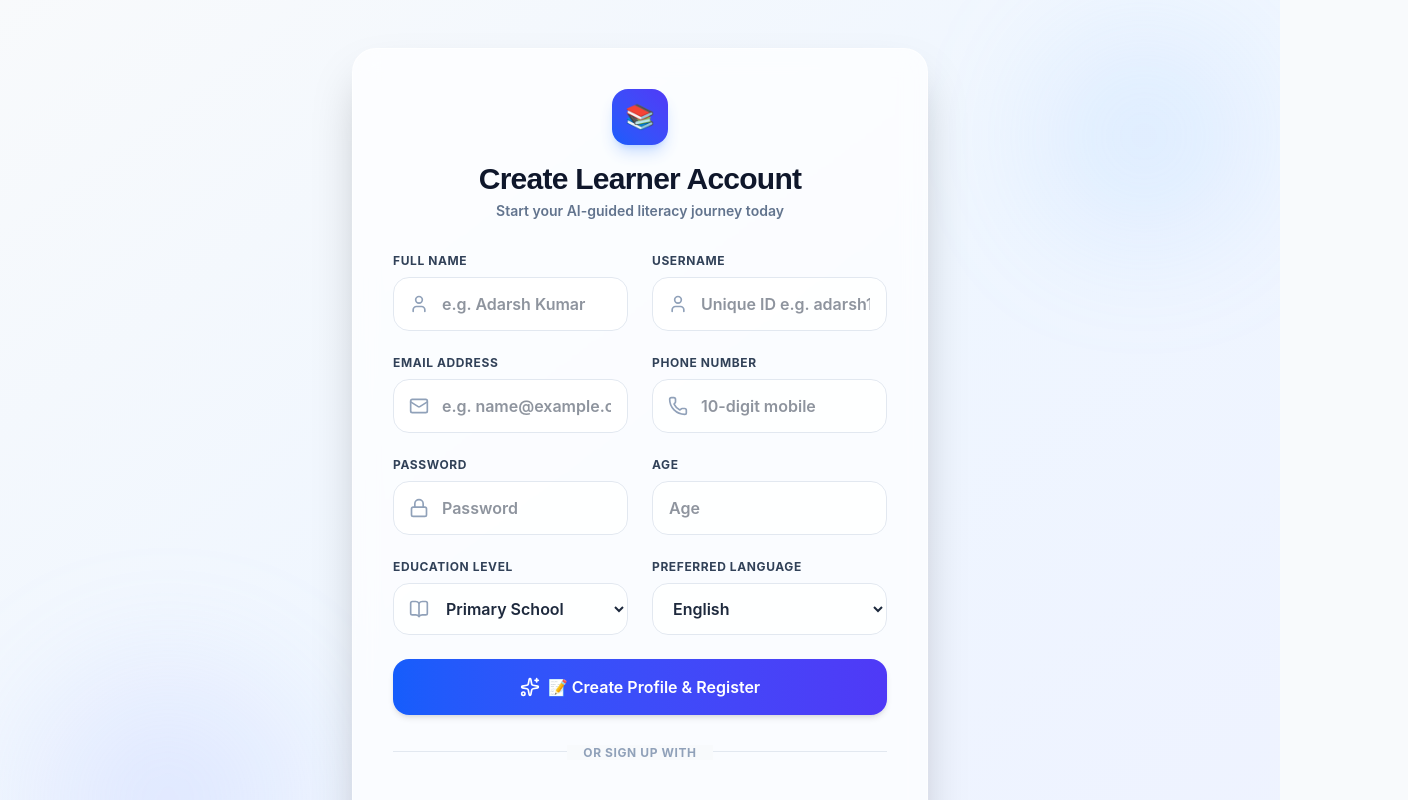
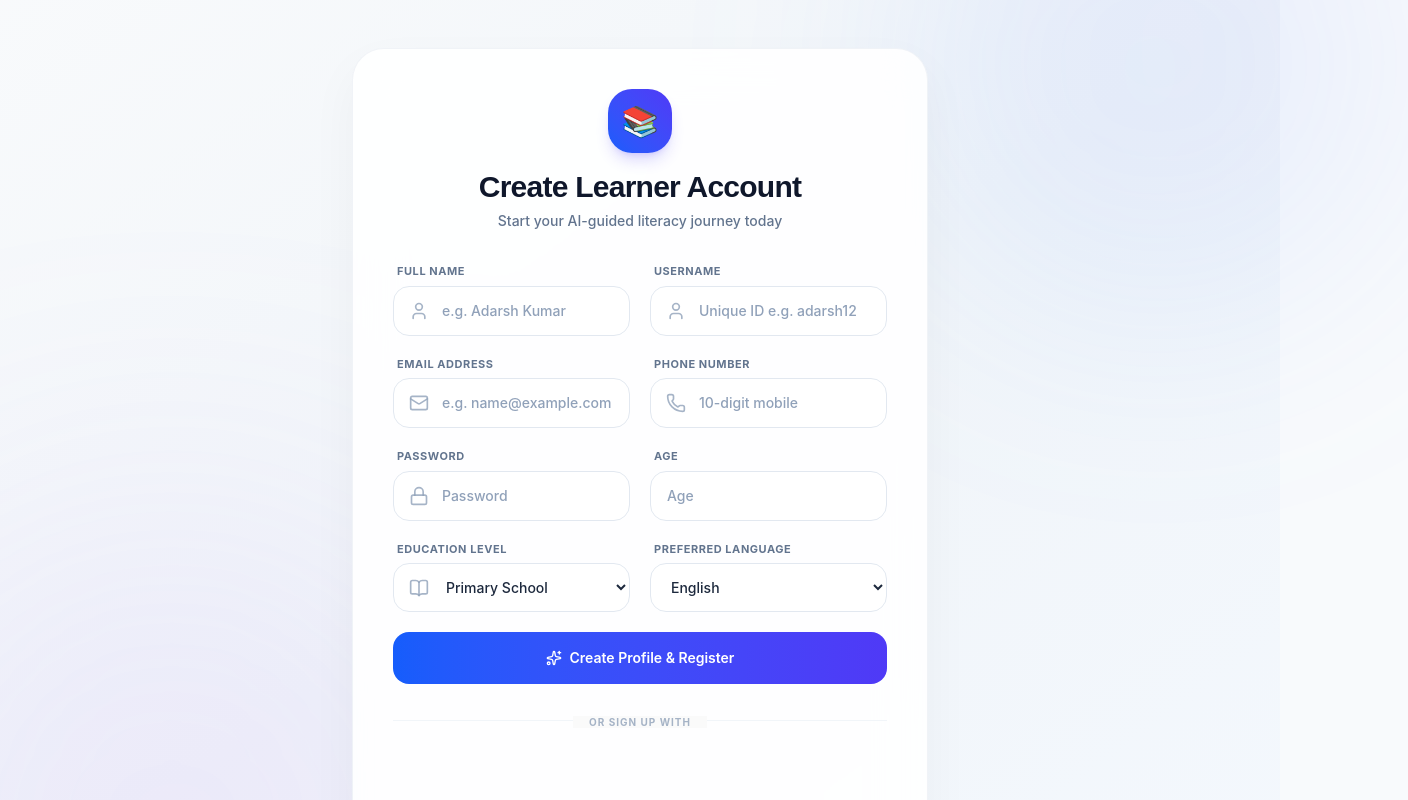
Before and after one commit to Adarshhackology/AI-Powered-Literacy-Assistant-for-Neo-Learners_Jun_2026, a React (Vite) app in the folder frontend/: page /register in a window 1280 px wide. Shown: the top 800 px of the page, 1408 px wide, since content can reach past the window. Built offline with nearby package versions, Linux system fonts and the light colour scheme.

Commit message:
Revamp Login and Register pages with premium glassmorphism styling

```diff
--- a/frontend/src/pages/Register.tsx
+++ b/frontend/src/pages/Register.tsx
@@ -74,35 +74,39 @@ export default function Register() {
   };
 
   return (
-    <div className="min-h-screen flex flex-col justify-center items-center bg-gradient-to-br from-slate-50 via-blue-50 to-indigo-50 py-12 px-4 relative">
-      <div className="absolute top-10 right-10 w-48 h-48 bg-blue-300/20 rounded-full blur-3xl pointer-events-none" />
-      <div className="absolute bottom-10 left-10 w-64 h-64 bg-indigo-300/20 rounded-full blur-3xl pointer-events-none" />
+    <div className="min-h-screen flex flex-col justify-center items-center bg-gradient-to-br from-slate-50 via-slate-100 to-blue-50/50 py-12 px-4 relative font-inter">
+      {/* Decorative Radial Background Lights */}
+      <div className="absolute top-[-20%] right-[-10%] w-[500px] h-[500px] bg-gradient-to-tr from-blue-400/10 to-indigo-400/10 rounded-full blur-[120px] pointer-events-none" />
+      <div className="absolute bottom-[-20%] left-[-10%] w-[600px] h-[600px] bg-gradient-to-br from-violet-400/10 to-purple-400/10 rounded-full blur-[140px] pointer-events-none" />
 
-      <div className="backdrop-blur-md bg-white/70 border border-white/60 p-8 md:p-10 rounded-3xl shadow-2xl w-full max-w-xl relative z-10 transition-all">
-        {/* Header */}
+      <div className="backdrop-blur-xl bg-white/90 border border-slate-200/50 p-8 md:p-10 rounded-[32px] shadow-[0_20px_50px_rgba(0,0,0,0.04)] hover:shadow-[0_20px_50px_rgba(99,102,241,0.06)] w-full max-w-xl relative z-10 transition-all duration-300">
+        {/* Header / Logo */}
         <div className="text-center mb-8">
-          <div className="w-14 h-14 bg-gradient-to-tr from-blue-600 to-indigo-600 rounded-2xl flex items-center justify-center mx-auto mb-4 shadow-lg shadow-blue-500/25">
-            <span className="text-2xl">📚</span>
+          <div className="w-16 h-16 bg-gradient-to-tr from-blue-600 to-indigo-600 rounded-3xl flex items-center justify-center mx-auto mb-4 shadow-lg shadow-indigo-600/20 transition-all hover:scale-105 duration-300">
+            <span className="text-3xl leading-none">📚</span>
           </div>
-          <h1 className="text-3xl font-extrabold text-slate-900 tracking-tight">Create Learner Account</h1>
-          <p className="text-slate-500 font-semibold text-sm mt-1">Start your AI-guided literacy journey today</p>
+          <h1 className="text-3xl font-extrabold text-slate-900 tracking-tight font-poppins">Create Learner Account</h1>
+          <p className="text-slate-500 font-medium text-sm mt-1.5">Start your AI-guided literacy journey today</p>
         </div>
 
+        {/* Errors */}
         {error && (
-          <div className="bg-amber-50 border border-amber-100 text-amber-800 rounded-2xl px-4 py-3.5 mb-6 text-xs font-semibold">
-            ⚠️ {error}
+          <div className="bg-amber-50/50 border border-amber-100/80 text-amber-800 rounded-2xl px-4 py-3.5 mb-6 text-xs font-semibold flex items-start gap-2">
+            <span className="text-sm leading-none mt-0.5">⚠️</span>
+            <span>{error}</span>
           </div>
         )}
 
-        <form onSubmit={handleRegister} className="space-y-6">
-          <div className="grid grid-cols-1 md:grid-cols-2 gap-6">
-            <div className="space-y-2">
-              <label className="block text-xs font-bold text-slate-700 uppercase tracking-wider">Full Name</label>
+        {/* Input Form */}
+        <form onSubmit={handleRegister} className="space-y-5">
+          <div className="grid grid-cols-1 md:grid-cols-2 gap-5">
+            <div className="space-y-1.5">
+              <label className="block text-[11px] font-bold text-slate-500 uppercase tracking-wider pl-1">Full Name</label>
               <div className="relative">
-                <User className="absolute left-4 top-1/2 -translate-y-1/2 w-5 h-5 text-slate-400" />
+                <User className="absolute left-4 top-1/2 -translate-y-1/2 w-5 h-5 text-slate-400/80" />
                 <input
                   type="text"
-                  className="w-full pl-12 pr-4 py-3.5 bg-white/80 border border-slate-200 rounded-2xl text-slate-800 focus:outline-none focus:ring-4 focus:ring-blue-500/10 focus:border-blue-500 transition-all font-semibold"
+                  className="w-full pl-12 pr-4 py-3.5 bg-white border border-slate-200 rounded-2xl text-slate-800 focus:outline-none focus:ring-4 focus:ring-indigo-500/5 focus:border-indigo-500 transition-all duration-200 font-medium text-sm placeholder:text-slate-400"
                   value={name}
                   onChange={(e) => setName(e.target.value)}
                   placeholder="e.g. Adarsh Kumar"
@@ -111,13 +115,13 @@ export default function Register() {
               </div>
             </div>
 
-            <div className="space-y-2">
-              <label className="block text-xs font-bold text-slate-700 uppercase tracking-wider">Username</label>
+            <div className="space-y-1.5">
+              <label className="block text-[11px] font-bold text-slate-500 uppercase tracking-wider pl-1">Username</label>
               <div className="relative">
-                <User className="absolute left-4 top-1/2 -translate-y-1/2 w-5 h-5 text-slate-400" />
+                <User className="absolute left-4 top-1/2 -translate-y-1/2 w-5 h-5 text-slate-400/80" />
                 <input
                   type="text"
-                  className="w-full pl-12 pr-4 py-3.5 bg-white/80 border border-slate-200 rounded-2xl text-slate-800 focus:outline-none focus:ring-4 focus:ring-blue-500/10 focus:border-blue-500 transition-all font-semibold"
+                  className="w-full pl-12 pr-4 py-3.5 bg-white border border-slate-200 rounded-2xl text-slate-800 focus:outline-none focus:ring-4 focus:ring-indigo-500/5 focus:border-indigo-500 transition-all duration-200 font-medium text-sm placeholder:text-slate-400"
                   value={username}
                   onChange={(e) => setUsername(e.target.value)}
                   placeholder="Unique ID e.g. adarsh12"
@@ -126,13 +130,13 @@ export default function Register() {
               </div>
             </div>
 
-            <div className="space-y-2">
-              <label className="block text-xs font-bold text-slate-700 uppercase tracking-wider">Email Address</label>
+            <div className="space-y-1.5">
+              <label className="block text-[11px] font-bold text-slate-500 uppercase tracking-wider pl-1">Email Address</label>
               <div className="relative">
-                <Mail className="absolute left-4 top-1/2 -translate-y-1/2 w-5 h-5 text-slate-400" />
+                <Mail className="absolute left-4 top-1/2 -translate-y-1/2 w-5 h-5 text-slate-400/80" />
                 <input
                   type="email"
-                  className="w-full pl-12 pr-4 py-3.5 bg-white/80 border border-slate-200 rounded-2xl text-slate-800 focus:outline-none focus:ring-4 focus:ring-blue-500/10 focus:border-blue-500 transition-all font-semibold"
+                  className="w-full pl-12 pr-4 py-3.5 bg-white border border-slate-200 rounded-2xl text-slate-800 focus:outline-none focus:ring-4 focus:ring-indigo-500/5 focus:border-indigo-500 transition-all duration-200 font-medium text-sm placeholder:text-slate-400"
                   value={email}
                   onChange={(e) => setEmail(e.target.value)}
                   placeholder="e.g. name@example.com"
@@ -141,13 +145,13 @@ export default function Register() {
               </div>
             </div>
 
-            <div className="space-y-2">
-              <label className="block text-xs font-bold text-slate-700 uppercase tracking-wider">Phone Number</label>
+            <div className="space-y-1.5">
+              <label className="block text-[11px] font-bold text-slate-500 uppercase tracking-wider pl-1">Phone Number</label>
               <div className="relative">
-                <Phone className="absolute left-4 top-1/2 -translate-y-1/2 w-5 h-5 text-slate-400" />
+                <Phone className="absolute left-4 top-1/2 -translate-y-1/2 w-5 h-5 text-slate-400/80" />
                 <input
                   type="tel"
-                  className="w-full pl-12 pr-4 py-3.5 bg-white/80 border border-slate-200 rounded-2xl text-slate-800 focus:outline-none focus:ring-4 focus:ring-blue-500/10 focus:border-blue-500 transition-all font-semibold"
+                  className="w-full pl-12 pr-4 py-3.5 bg-white border border-slate-200 rounded-2xl text-slate-800 focus:outline-none focus:ring-4 focus:ring-indigo-500/5 focus:border-indigo-500 transition-all duration-200 font-medium text-sm placeholder:text-slate-400"
                   value={phone}
                   onChange={(e) => setPhone(e.target.value)}
                   placeholder="10-digit mobile"
@@ -155,13 +159,13 @@ export default function Register() {
               </div>
             </div>
 
-            <div className="space-y-2">
-              <label className="block text-xs font-bold text-slate-700 uppercase tracking-wider">Password</label>
+            <div className="space-y-1.5">
+              <label className="block text-[11px] font-bold text-slate-500 uppercase tracking-wider pl-1">Password</label>
               <div className="relative">
-                <Lock className="absolute left-4 top-1/2 -translate-y-1/2 w-5 h-5 text-slate-400" />
+                <Lock className="absolute left-4 top-1/2 -translate-y-1/2 w-5 h-5 text-slate-400/80" />
                 <input
                   type="password"
-                  className="w-full pl-12 pr-4 py-3.5 bg-white/80 border border-slate-200 rounded-2xl text-slate-800 focus:outline-none focus:ring-4 focus:ring-blue-500/10 focus:border-blue-500 transition-all font-semibold"
+                  className="w-full pl-12 pr-4 py-3.5 bg-white border border-slate-200 rounded-2xl text-slate-800 focus:outline-none focus:ring-4 focus:ring-indigo-500/5 focus:border-indigo-500 transition-all duration-200 font-medium text-sm placeholder:text-slate-400"
                   value={password}
                   onChange={(e) => setPassword(e.target.value)}
                   placeholder="Password"
@@ -170,11 +174,11 @@ export default function Register() {
               </div>
             </div>
 
-            <div className="space-y-2">
-              <label className="block text-xs font-bold text-slate-700 uppercase tracking-wider">Age</label>
+            <div className="space-y-1.5">
+              <label className="block text-[11px] font-bold text-slate-500 uppercase tracking-wider pl-1">Age</label>
               <input
                 type="number"
-                className="w-full px-4 py-3.5 bg-white/80 border border-slate-200 rounded-2xl text-slate-800 focus:outline-none focus:ring-4 focus:ring-blue-500/10 focus:border-blue-500 transition-all font-semibold"
+                className="w-full px-4 py-3.5 bg-white border border-slate-200 rounded-2xl text-slate-800 focus:outline-none focus:ring-4 focus:ring-indigo-500/5 focus:border-indigo-500 transition-all duration-200 font-medium text-sm placeholder:text-slate-400"
                 value={age}
                 onChange={(e) => setAge(e.target.value)}
                 placeholder="Age"
@@ -182,12 +186,12 @@ export default function Register() {
               />
             </div>
 
-            <div className="space-y-2">
-              <label className="block text-xs font-bold text-slate-700 uppercase tracking-wider">Education Level</label>
+            <div className="space-y-1.5">
+              <label className="block text-[11px] font-bold text-slate-500 uppercase tracking-wider pl-1">Education Level</label>
               <div className="relative">
-                <BookOpen className="absolute left-4 top-1/2 -translate-y-1/2 w-5 h-5 text-slate-400" />
+                <BookOpen className="absolute left-4 top-1/2 -translate-y-1/2 w-5 h-5 text-slate-400/80" />
                 <select
-                  className="w-full pl-12 pr-4 py-3.5 bg-white/80 border border-slate-200 rounded-2xl text-slate-800 focus:outline-none focus:ring-4 focus:ring-blue-500/10 focus:border-blue-500 transition-all font-semibold"
+                  className="w-full pl-12 pr-4 py-3.5 bg-white border border-slate-200 rounded-2xl text-slate-800 focus:outline-none focus:ring-4 focus:ring-indigo-500/5 focus:border-indigo-500 transition-all duration-200 font-medium text-sm cursor-pointer"
                   value={education}
                   onChange={(e) => setEducation(e.target.value)}
                 >
@@ -200,10 +204,10 @@ export default function Register() {
               </div>
             </div>
 
-            <div className="space-y-2">
-              <label className="block text-xs font-bold text-slate-700 uppercase tracking-wider">Preferred Language</label>
+            <div className="space-y-1.5">
+              <label className="block text-[11px] font-bold text-slate-500 uppercase tracking-wider pl-1">Preferred Language</label>
               <select
-                className="w-full px-4 py-3.5 bg-white/80 border border-slate-200 rounded-2xl text-slate-800 focus:outline-none focus:ring-4 focus:ring-blue-500/10 focus:border-blue-500 transition-all font-semibold"
+                className="w-full px-4 py-3.5 bg-white border border-slate-200 rounded-2xl text-slate-800 focus:outline-none focus:ring-4 focus:ring-indigo-500/5 focus:border-indigo-500 transition-all duration-200 font-medium text-sm cursor-pointer"
                 value={prefLanguage}
                 onChange={(e) => setPrefLanguage(e.target.value as SupportedLanguage)}
               >
@@ -224,26 +228,27 @@ export default function Register() {
           <button
             type="submit"
             disabled={loading}
-            className="w-full bg-gradient-to-r from-blue-600 to-indigo-600 hover:from-blue-700 hover:to-indigo-700 text-white text-base font-extrabold py-4 rounded-2xl hover:shadow-xl hover:shadow-blue-500/20 active:scale-95 transition-all shadow-md disabled:opacity-60 disabled:cursor-not-allowed cursor-pointer flex items-center justify-center gap-2"
+            className="w-full mt-4 bg-gradient-to-r from-blue-600 to-indigo-600 hover:from-blue-700 hover:to-indigo-700 text-white text-sm font-bold py-4 rounded-2xl hover:shadow-[0_8px_20px_rgba(99,102,241,0.25)] active:scale-[0.98] transition-all duration-200 cursor-pointer flex items-center justify-center gap-2 disabled:opacity-50 disabled:cursor-not-allowed"
           >
             {loading ? (
               <span>⏳ Registering...</span>
             ) : (
               <>
-                <Sparkles className="w-5 h-5" />
-                <span>📝 Create Profile & Register</span>
+                <Sparkles className="w-4 h-4" />
+                <span>Create Profile & Register</span>
               </>
             )}
           </button>
         </form>
 
-        {/* Google Sign Up */}
+        {/* Separator */}
         <div className="relative my-6 text-center">
-          <div className="absolute inset-0 flex items-center"><div className="w-full border-t border-slate-200" /></div>
-          <span className="relative bg-slate-50 px-4 text-xs font-bold uppercase tracking-wider text-slate-400">or sign up with</span>
+          <div className="absolute inset-0 flex items-center"><div className="w-full border-t border-slate-100" /></div>
+          <span className="relative bg-[#fafafa] px-4 text-[10px] font-bold uppercase tracking-widest text-slate-400/80">or sign up with</span>
         </div>
 
-        <div className="w-full flex justify-center">
+        {/* Google Register Component */}
+        <div className="flex justify-center mt-2">
           <GoogleLogin
             onSuccess={handleGoogleSuccess}
             onError={() => setError('Google Registration Failed.')}
@@ -251,9 +256,10 @@ export default function Register() {
           />
         </div>
 
-        <p className="mt-8 text-center text-slate-500 text-sm font-semibold">
+        {/* Footer */}
+        <p className="mt-8 text-center text-slate-400 text-xs font-semibold">
           Already have an account?{' '}
-          <Link to="/login" className="text-blue-600 font-bold hover:underline">
+          <Link to="/login" className="text-indigo-600 font-bold hover:underline">
             Log In
           </Link>
         </p>
```
Also changed, not shown: frontend/src/pages/Login.tsx (+46 -43 lines).
